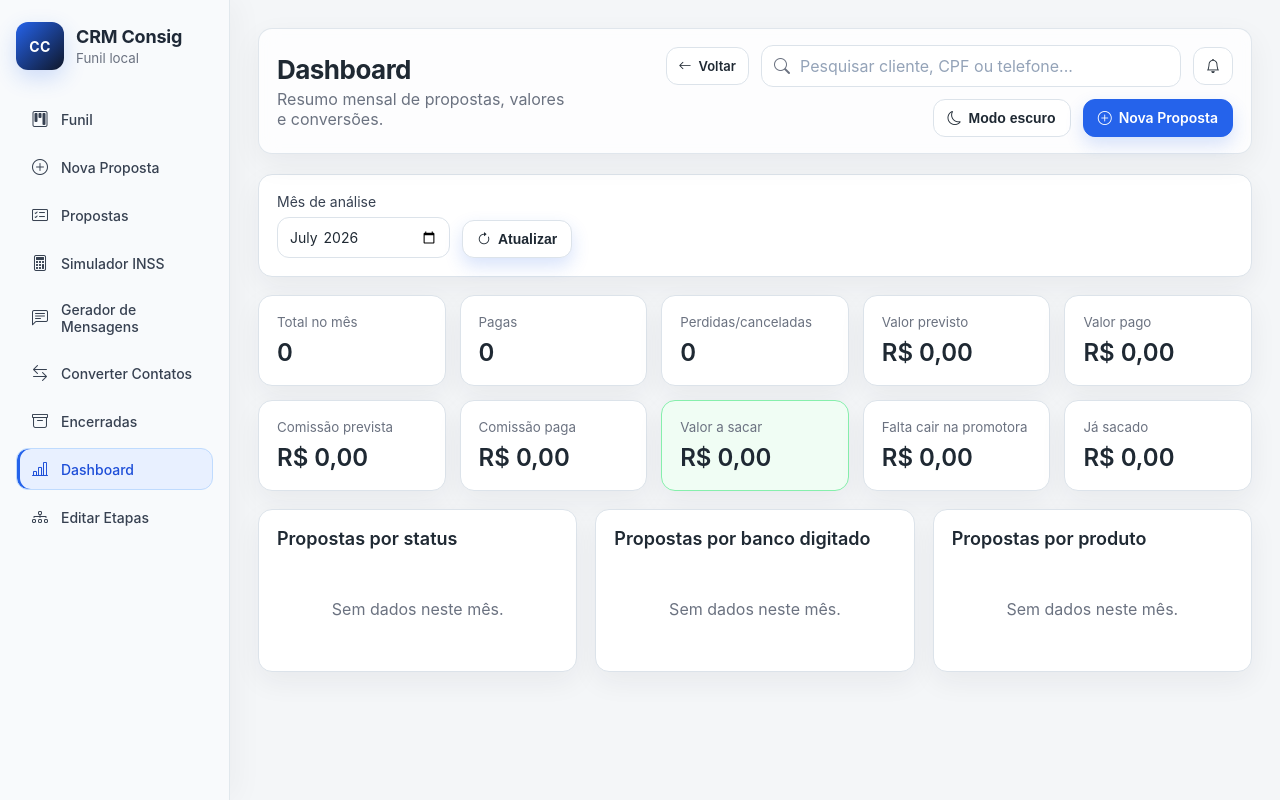
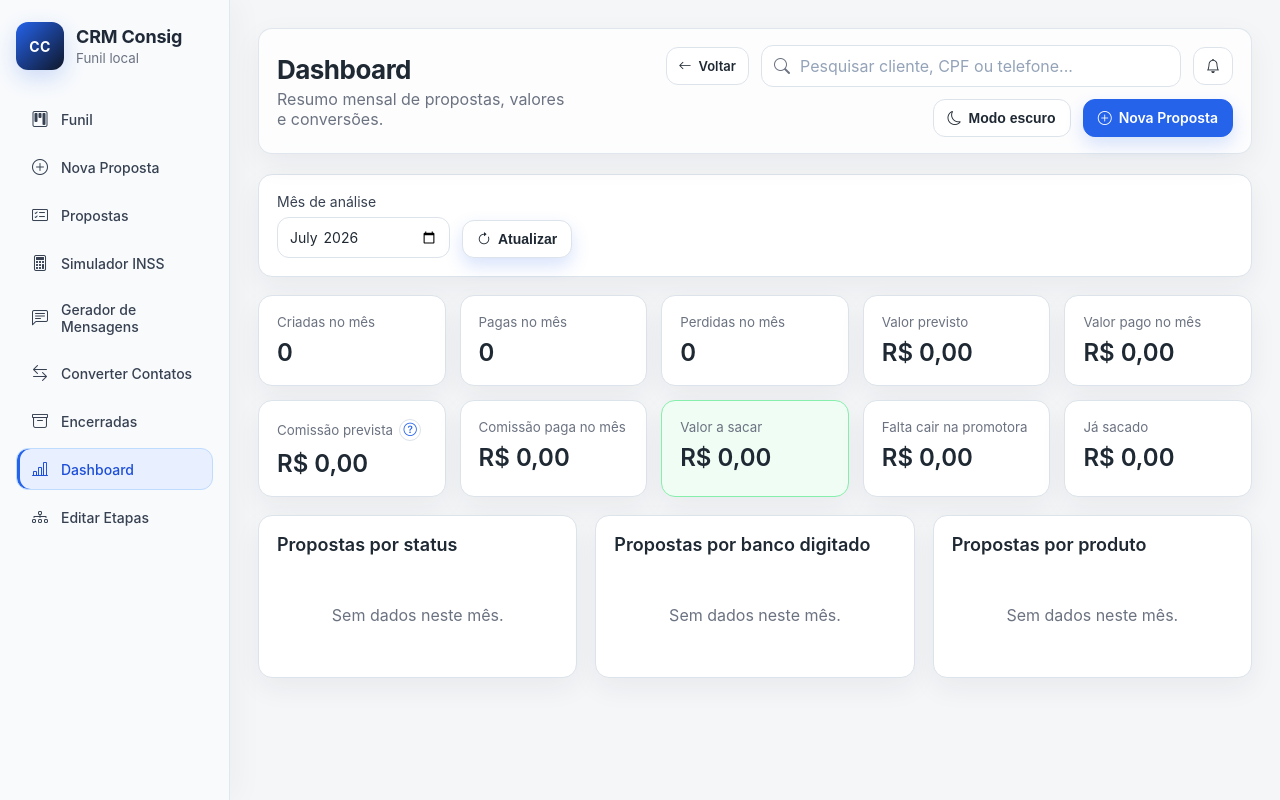
Before and after one commit to Danfreitasp/Python, a Flask app: page /dashboard in a window 1280 px wide. Run offline with Flask 3, Linux system fonts and the light colour scheme; data comes from the database, SQL or seed files in the repository; data that the repository does not hold is empty.

Commit message:
Alterações no dashboard.

```diff
--- a/Práticas Avulsas/CRM Consignado/app.py
+++ b/Práticas Avulsas/CRM Consignado/app.py
@@ -70,6 +70,13 @@ STATUS_LIST = [s["nome"] for s in DEFAULT_STATUS_ETAPAS]
 STATUS_VENDEDOR = STATUS_LIST
 STATUS_ADMINISTRATIVO = STATUS_LIST
 STATUS_ENCERRADOS = ["Pago", "Perdido / Cancelado"]
+STATUS_COMISSAO_PREVISTA = (
+    "Aguardando CIP",
+    "Refin da Port",
+    "Aguardando Averbação",
+    "Averbado",
+    "Aguardando Reapresentação",
+)
 
 TIPOS_CLIENTE = ["INSS", "SIAPE"]
 PRODUTOS = ["Portabilidade", "Refinanciamento", "Novo", "Cartão", "Saque Complementar", "Outro"]
@@ -3875,12 +3882,30 @@ def consulta_dashboard(mes: str) -> dict[str, Any]:
     propostas = db.execute(
         "SELECT * FROM propostas WHERE substr(data_criacao, 1, 7) = ? ORDER BY data_criacao DESC", (mes,)
     ).fetchall()
+    propostas_encerradas_mes = db.execute(
+        """
+        SELECT *
+        FROM propostas
+        WHERE status IN ('Pago', 'Perdido / Cancelado', 'Perdido', 'Cancelado')
+          AND substr(COALESCE(data_encerramento, data_atualizacao, data_criacao), 1, 7) = ?
+        """,
+        (mes,),
+    ).fetchall()
+    placeholders_comissao_prevista = ", ".join("?" for _ in STATUS_COMISSAO_PREVISTA)
+    propostas_comissao_prevista = db.execute(
+        f"""
+        SELECT status, comissao
+        FROM propostas
+        WHERE status IN ({placeholders_comissao_prevista})
+        """,
+        STATUS_COMISSAO_PREVISTA,
+    ).fetchall()
     total = len(propostas)
-    pagas = [p for p in propostas if p["status"] == "Pago"]
-    perdidas = [p for p in propostas if p["status"] in ("Perdido", "Cancelado", "Perdido / Cancelado")]
+    pagas = [p for p in propostas_encerradas_mes if p["status"] == "Pago"]
+    perdidas = [p for p in propostas_encerradas_mes if p["status"] in ("Perdido", "Cancelado", "Perdido / Cancelado")]
     troco_previsto = sum(float(p["troco"] or 0) for p in propostas)
     troco_pago = sum(float(p["troco"] or 0) for p in pagas)
-    comissao_prevista = sum(float(p["comissao"] or 0) for p in propostas)
+    comissao_prevista = sum(float(p["comissao"] or 0) for p in propostas_comissao_prevista)
     comissao_paga = sum(float(p["comissao"] or 0) for p in pagas)
     valor_a_sacar = sum(float(p["comissao"] or 0) for p in pagas if (p["valor_caiu_promotora"] or "NÃO") == "SIM" and (p["valor_sacado"] or "NÃO") != "SIM")
     falta_cair_promotora = sum(float(p["comissao"] or 0) for p in pagas if (p["valor_caiu_promotora"] or "NÃO") != "SIM")
@@ -3908,6 +3933,7 @@ def consulta_dashboard(mes: str) -> dict[str, Any]:
         "troco_previsto": troco_previsto,
         "troco_pago": troco_pago,
         "comissao_prevista": comissao_prevista,
+        "comissao_prevista_status": STATUS_COMISSAO_PREVISTA,
         "comissao_paga": comissao_paga,
         "valor_a_sacar": valor_a_sacar,
         "falta_cair_promotora": falta_cair_promotora,
--- a/Práticas Avulsas/CRM Consignado/static/style.css
+++ b/Práticas Avulsas/CRM Consignado/static/style.css
@@ -332,6 +332,25 @@ tbody tr:hover {
 .metric-card { padding: 18px; }
 .metric-card small { display: block; color: var(--muted); margin-bottom: 8px; }
 .metric-card strong { font-size: 24px; font-weight: 600; }
+.metric-label-row {
+    display: flex;
+    align-items: center;
+    gap: 6px;
+    margin-bottom: 8px;
+}
+.metric-label-row small { margin-bottom: 0; }
+.metric-help-button {
+    width: 22px;
+    height: 22px;
+    display: inline-grid;
+    place-items: center;
+    border: 1px solid var(--line);
+    border-radius: 999px;
+    background: var(--surface);
+    color: var(--primary);
+    cursor: help;
+    padding: 0;
+}
 .charts-grid { display: grid; grid-template-columns: repeat(3, minmax(220px, 1fr)); gap: 18px; }
 .card h2 { margin: 0; font-weight: 600; font-size: 18px; }
 .bar-row { display: grid; grid-template-columns: minmax(90px, 1fr) 2fr 32px; gap: 10px; align-items: center; font-size: 13px; }
--- a/Práticas Avulsas/CRM Consignado/templates/dashboard.html
+++ b/Práticas Avulsas/CRM Consignado/templates/dashboard.html
@@ -12,13 +12,22 @@
 </section>
 
 <section class="metrics">
-    <div class="metric-card"><small>Total no mês</small><strong>{{ dados.total }}</strong></div>
-    <div class="metric-card"><small>Pagas</small><strong>{{ dados.pagas }}</strong></div>
-    <div class="metric-card"><small>Perdidas/canceladas</small><strong>{{ dados.perdidas }}</strong></div>
+    <div class="metric-card"><small>Criadas no mês</small><strong>{{ dados.total }}</strong></div>
+    <div class="metric-card"><small>Pagas no mês</small><strong>{{ dados.pagas }}</strong></div>
+    <div class="metric-card"><small>Perdidas no mês</small><strong>{{ dados.perdidas }}</strong></div>
     <div class="metric-card"><small>Valor previsto</small><strong>{{ br_moeda(dados.troco_previsto) }}</strong></div>
-    <div class="metric-card"><small>Valor pago</small><strong>{{ br_moeda(dados.troco_pago) }}</strong></div>
-    <div class="metric-card"><small>Comissão prevista</small><strong>{{ br_moeda(dados.comissao_prevista) }}</strong></div>
-    <div class="metric-card"><small>Comissão paga</small><strong>{{ br_moeda(dados.comissao_paga) }}</strong></div>
+    <div class="metric-card"><small>Valor pago no mês</small><strong>{{ br_moeda(dados.troco_pago) }}</strong></div>
+    <div class="metric-card">
+        {% set ajuda_comissao_prevista = 'Comissão prevista: soma atual das comissões em ' ~ (dados.comissao_prevista_status | join(', ')) ~ '.' %}
+        <div class="metric-label-row">
+            <small>Comissão prevista</small>
+            <button type="button" class="metric-help-button" title="{{ ajuda_comissao_prevista }}" aria-label="Ajuda sobre comissão prevista">
+                <i class="bi bi-question-circle" aria-hidden="true"></i>
+            </button>
+        </div>
+        <strong>{{ br_moeda(dados.comissao_prevista) }}</strong>
+    </div>
+    <div class="metric-card"><small>Comissão paga no mês</small><strong>{{ br_moeda(dados.comissao_paga) }}</strong></div>
     <div class="metric-card highlight-card"><small>Valor a sacar</small><strong>{{ br_moeda(dados.valor_a_sacar) }}</strong></div>
     <div class="metric-card"><small>Falta cair na promotora</small><strong>{{ br_moeda(dados.falta_cair_promotora) }}</strong></div>
     <div class="metric-card"><small>Já sacado</small><strong>{{ br_moeda(dados.valor_ja_sacado) }}</strong></div>
```
